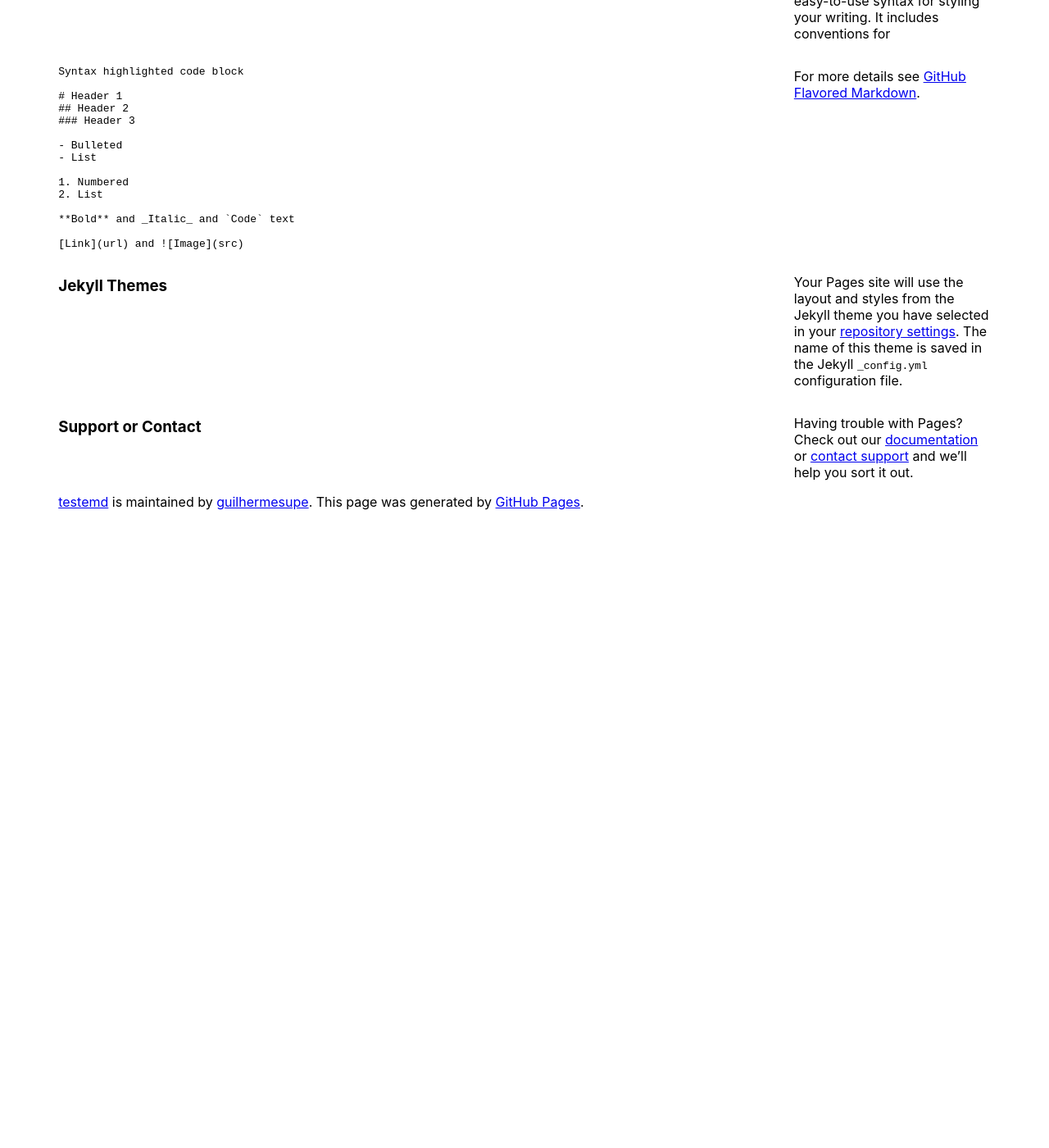
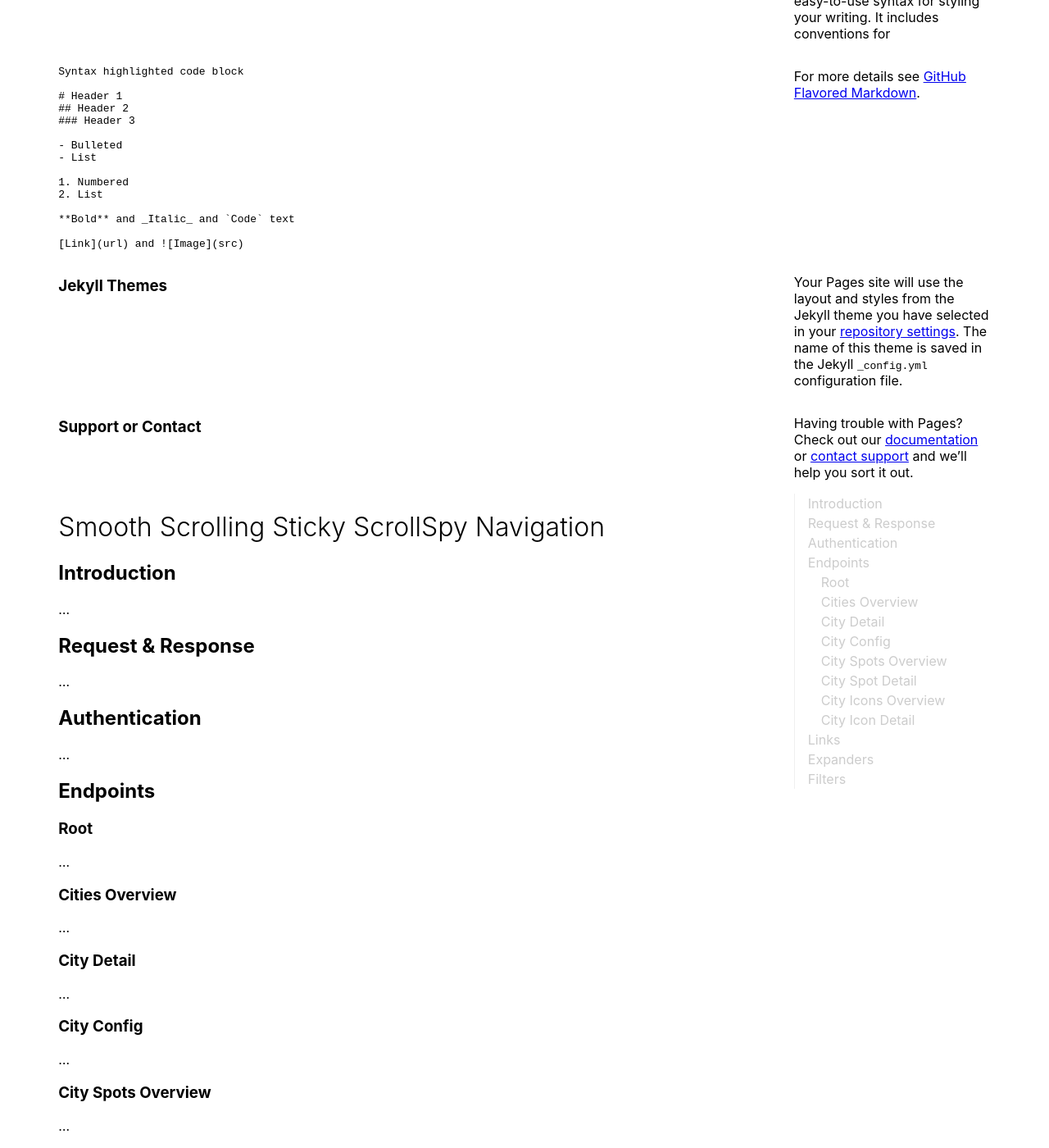
Before and after one commit to guilhermesupe/testemd, a Jekyll site: the page built from page1.md, in a window 1280 px wide and 1400 px high, scrolled down 391 px. Shown: the whole window at 82% size. Built offline with Jekyll 4.4.1, drawn with Linux system fonts in a browser that asks for light colours; our own code applies the rules of GitHub Pages for plain Markdown files; a script that is not in the unit is left out; comment, search, counter and statistics services are not loaded; the repository's description, which GitHub fills in, is left out; before the commit the page ends 1021 px from its top, so only the background shows below that; some of the changed text lies outside the part shown.

Commit message:
Update default.html

```diff
--- a/_layouts/default.html
+++ b/_layouts/default.html
@@ -65,7 +65,90 @@
 
     <main id="content" class="main-content" role="main">
       {{ content }}
-
+        <div>
+        <h1>Smooth Scrolling Sticky ScrollSpy Navigation</h1>
+        <section id="introduction">
+            <h2>Introduction</h2>
+            <p>…</p>
+        </section>
+        <section id="request-response">
+            <h2>Request &amp; Response</h2>
+            <p>…</p>
+        </section>
+        <section id="authentication">
+            <h2>Authentication</h2>
+            <p>…</p>
+        </section>
+        <section id="endpoints">
+            <h2>Endpoints</h2>
+            <section id="endpoints--root">
+                <h3>Root</h3>
+                <p>…</p>
+            </section>
+            <section id="endpoints--cities-overview">
+                <h3>Cities Overview</h3>
+                <p>…</p>
+            </section>
+            <section id="endpoints--city-detail">
+                <h3>City Detail</h3>
+                <p>…</p>
+            </section>
+            <section id="endpoints--city-config">
+                <h3>City Config</h3>
+                <p>…</p>
+            </section>
+            <section id="endpoints--city-spots-overview">
+                <h3>City Spots Overview</h3>
+                <p>…</p>
+            </section>
+            <section id="endpoints--city-spot-detail">
+                <h3>City Spot Detail</h3>
+                <p>…</p>
+            </section>
+            <section id="endpoints--city-icons-overview">
+                <h3>City Icons Overview</h3>
+                <p>…</p>
+            </section>
+            <section id="endpoints--city-icon-detail">
+                <h3>City Icon Detail</h3>
+                <p>…</p>
+            </section>
+        </section>
+        <section id="links">
+            <h2>Links</h2>
+            <p>…</p>
+        </section>
+        <section id="expanders">
+            <h2>Expanders</h2>
+            <p>…</p>
+        </section>
+        <section id="filters">
+            <h2>Filters</h2>
+            <p>…</p>
+        </section>
+    </div>
+    <nav class="section-nav">
+        <ol>
+            <li><a href="#introduction">Introduction</a></li>
+            <li><a href="#request-response">Request &amp; Response</a></li>
+            <li><a href="#authentication">Authentication</a></li>
+            <li><a href="#endpoints">Endpoints</a>
+                <ul>
+                    <li class=""><a href="#endpoints--root">Root</a></li>
+                    <li class=""><a href="#endpoints--cities-overview">Cities Overview</a></li>
+                    <li class=""><a href="#endpoints--city-detail">City Detail</a></li>
+                    <li class=""><a href="#endpoints--city-config">City Config</a></li>
+                    <li class=""><a href="#endpoints--city-spots-overview">City Spots Overview</a></li>
+                    <li class=""><a href="#endpoints--city-spot-detail">City Spot Detail</a></li>
+                    <li class=""><a href="#endpoints--city-icons-overview">City Icons Overview</a></li>
+                    <li class=""><a href="#endpoints--city-icon-detail">City Icon Detail</a></li>
+                </ul>
+            </li>
+            <li class=""><a href="#links">Links</a></li>
+            <li class=""><a href="#expanders">Expanders</a></li>
+            <li class=""><a href="#filters">Filters</a></li>
+        </ol>
+    </nav>
       <footer class="site-footer">
         {% if site.github.is_project_page %}
           <span class="site-footer-owner"><a href="{{ site.github.repository_url }}">{{ site.github.repository_name }}</a> is maintained by <a href="{{ site.github.owner_url }}">{{ site.github.owner_name }}</a>.</span>
```
